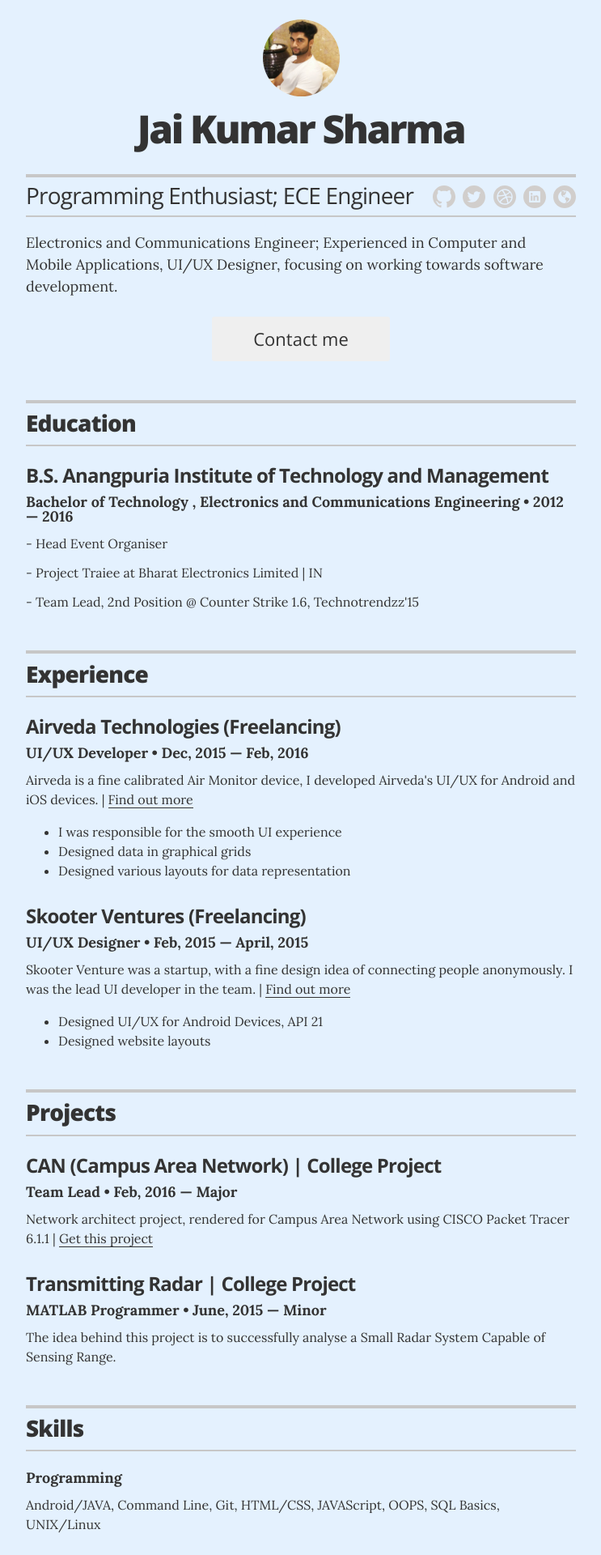
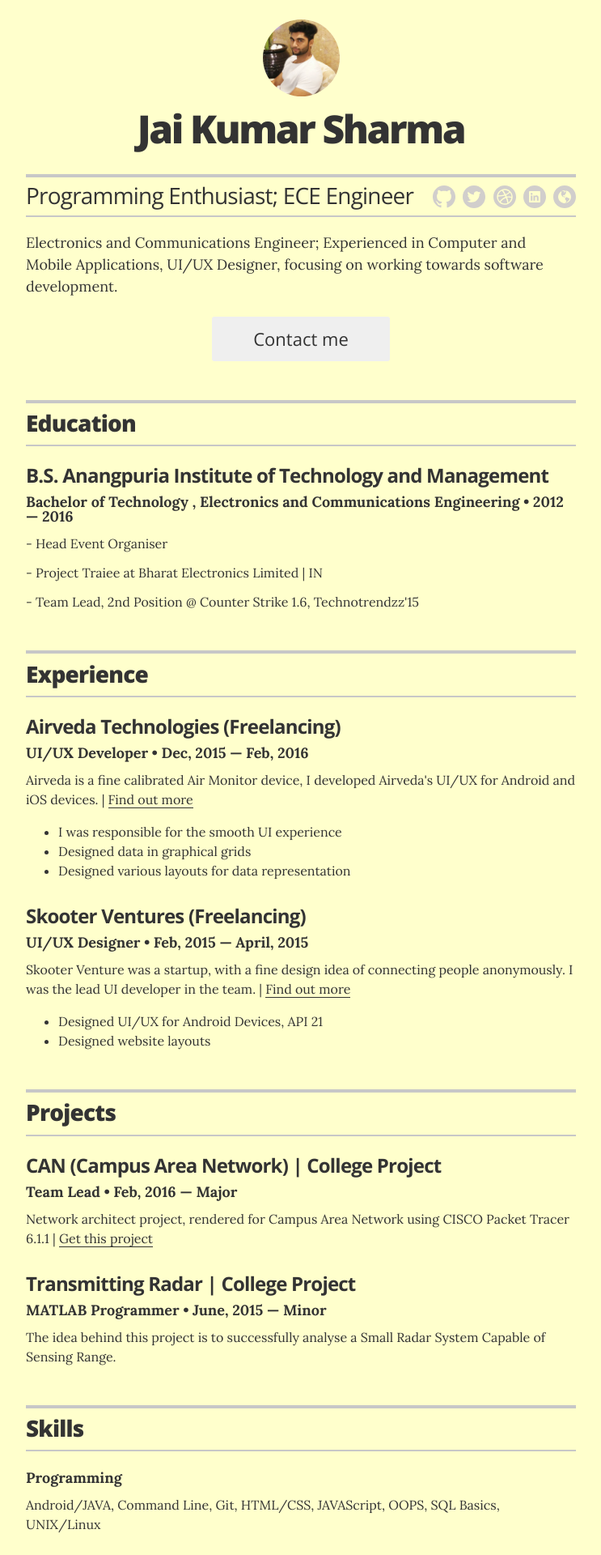
Before and after one commit to ja1sh/jaisharmafps.github.io, a Jekyll site: the page built from index.html, in a window 1280 px wide. Shown: the top 1920 px of the page at 81% size, without its empty margins (268-1011 px from the left). Built offline with Jekyll 4.4.1, drawn with Linux system fonts in a browser that asks for light colours; comment, search, counter and statistics services are not loaded.

Commit message:
theme update x2.8

```diff
--- a/_includes/head.html
+++ b/_includes/head.html
@@ -2,6 +2,7 @@
   <meta charset="utf-8">
   <meta http-equiv="X-UA-Compatible" content="IE=edge">
   <meta name="viewport" content="width=device-width, initial-scale=1">
+  <meta name="theme-color" content="#99CC99">
 
   <title>{% if page.title %}{{ page.title }}{% else %}{{ site.title }}{% endif %}</title>
 
--- a/_sass/_variables.scss
+++ b/_sass/_variables.scss
@@ -5,7 +5,7 @@ $container-width: 980px !default;
 $grid-gutter:     10px !default;
 
 // Colors
-$white:             #E4F1FE;
+$white:             #FFFFCC;
 $black:             #333;
 
 // Styles
```
